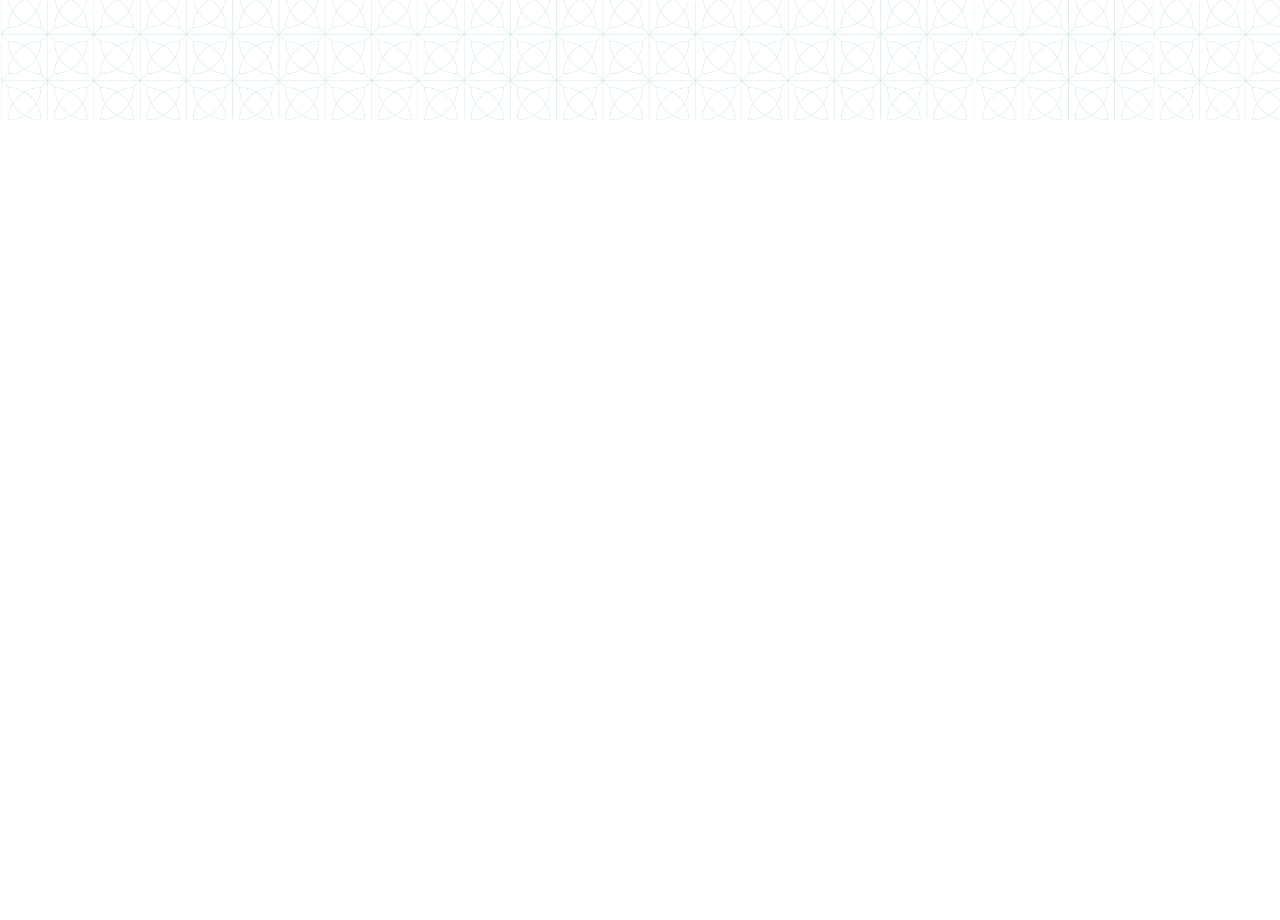
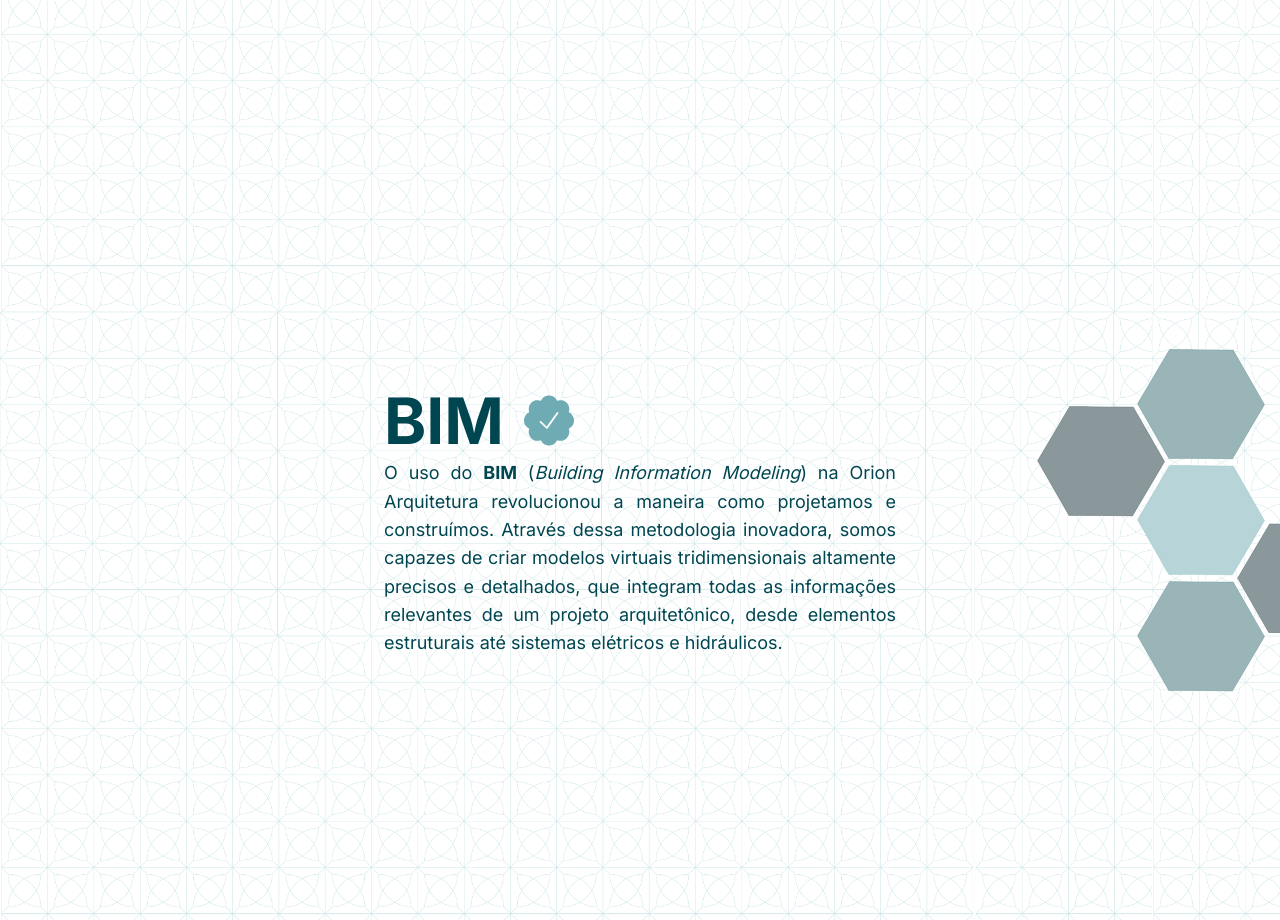
Before and after one commit to Orion-Arquitetura/escritorio, a Next.js app: page / in a window 1280 px wide. Shown: the part 2280-3200 px from the top of the page. Before the commit the page ends 2400 px from the top, so only its background shows below. Built offline with nearby package versions, Linux system fonts and the light colour scheme.

Commit message:
Fourth section done

```diff
--- a/src/app/globals.css
+++ b/src/app/globals.css
@@ -1,5 +1,6 @@
 :root {
   --orion-blue: #4D858B;
+  --orion-blue-darker-1: #004651;
 }
 
 * {
--- a/src/app/page.tsx
+++ b/src/app/page.tsx
@@ -3,6 +3,7 @@
 import FirstSection from "@/components/FirstSection";
 import SecondSection from "@/components/SecondSection";
 import ThirdSection from "@/components/ThirdSection";
+import FourthSection from "@/components/FourthSection";
 import styled from "styled-components";
 
 const MainStyled = styled.main`
@@ -16,6 +17,7 @@
       <FirstSection />
       <SecondSection />
       <ThirdSection />
+      <FourthSection />
     </MainStyled>
   );
 }
--- /dev/null
+++ b/src/components/FourthSection.tsx
@@ -0,0 +1,57 @@
+/* eslint-disable @next/next/no-img-element */
+import styled from "styled-components";
+
+const StyledSection = styled.section`
+  height: 100vh;
+  display: flex;
+  justify-content: center;
+  align-items: center;
+  position: relative;
+
+  img[alt="hexagonos"] {
+    position: absolute;
+    left: 77%;
+  }
+
+  .fourth-section-main-div {
+    width: 40%;
+    color: var(--orion-blue-darker-1);
+
+    h1 {
+      font-size: 64px;
+      display: flex;
+      column-gap: 20px;
+    }
+
+    p {
+      line-height: 2.5ch;
+      font-size: 18px;
+      text-align: justify;
+    }
+  }
+`;
+
+export default function FourthSection() {
+  return (
+    <StyledSection>
+      <img src="/hexagonos2.png" alt={"hexagonos"}/>
+      <div className="fourth-section-main-div">
+        <h1>
+          BIM
+          <img
+            src="/verified-icon.svg"
+            alt={"verified-icon"}
+            width={50}
+          />
+        </h1>
+        <p>
+          O uso do <strong>BIM</strong> (<i>Building Information Modeling</i>) na Orion Arquitetura revolucionou a
+          maneira como projetamos e construímos. Através dessa metodologia inovadora,
+          somos capazes de criar modelos virtuais tridimensionais altamente precisos e
+          detalhados, que integram todas as informações relevantes de um projeto
+          arquitetônico, desde elementos estruturais até sistemas elétricos e hidráulicos.
+        </p>
+      </div>
+    </StyledSection>
+  );
+}
```
Also changed, not shown: public/verified-icon.svg (added).
